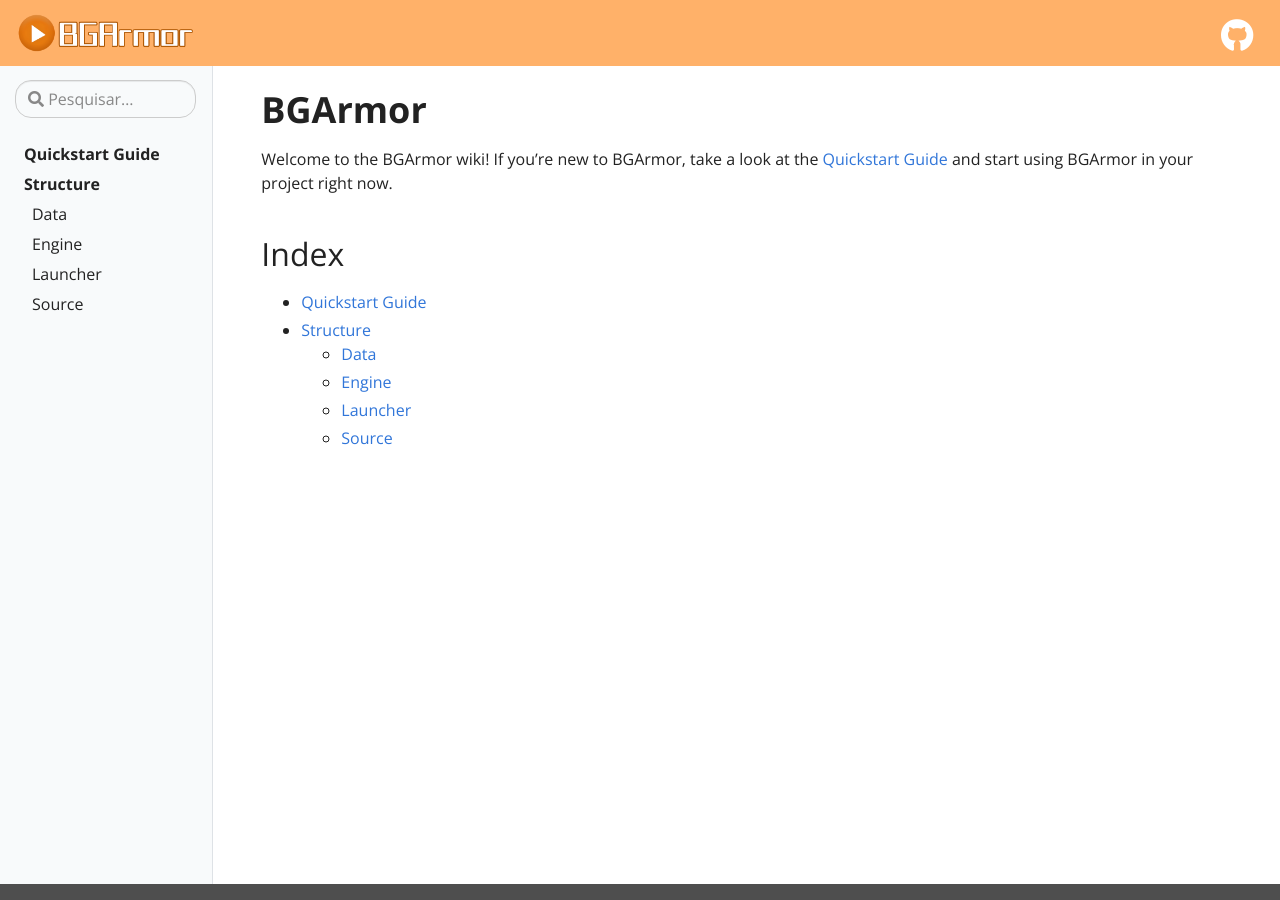
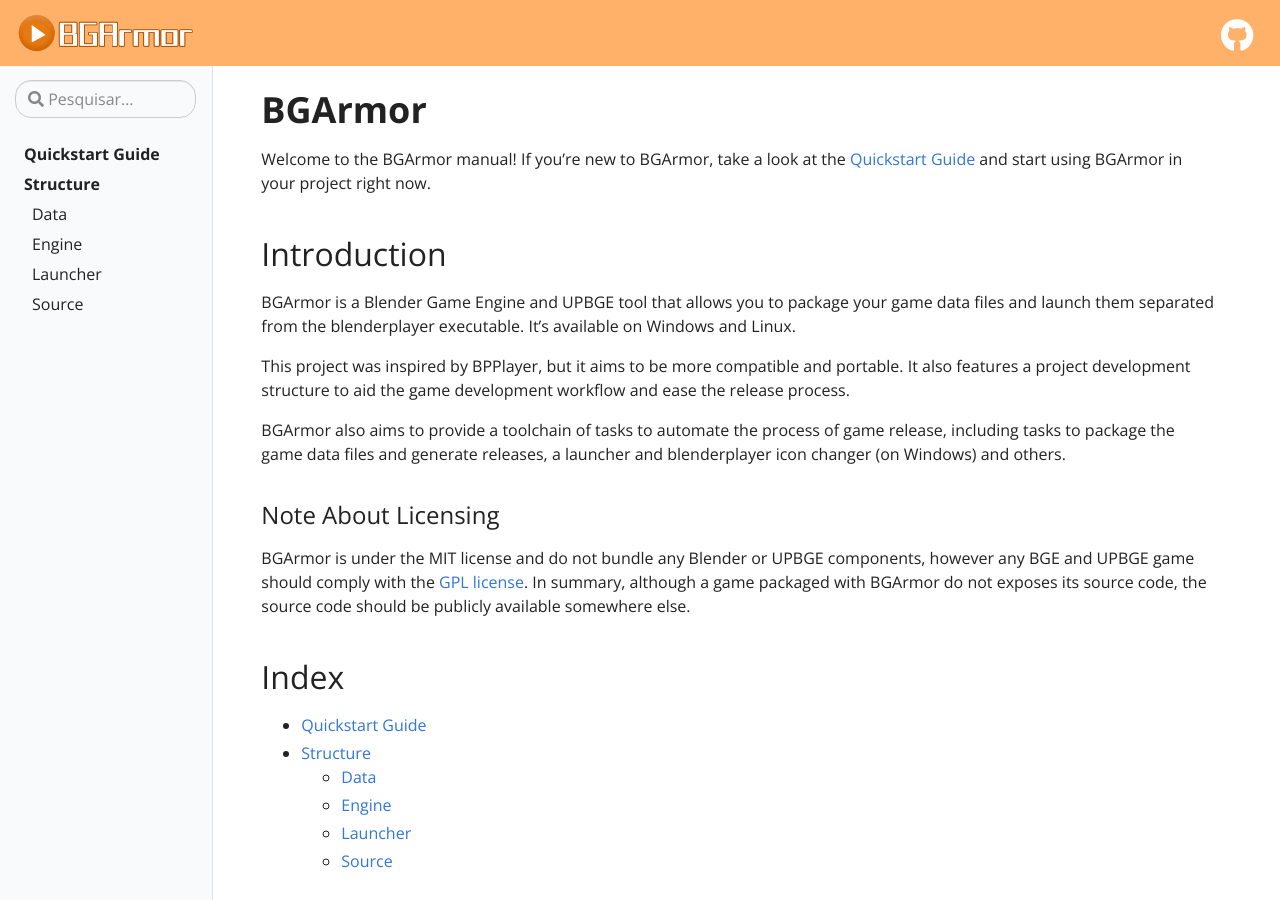
Before and after one commit to bgempire/bgarmor, a Jekyll site: the page built from pages/index.md, in a window 1280 px wide and 900 px high. Built offline with Jekyll 4.4.1, drawn with Linux system fonts in a browser that asks for light colours.

Commit message:
doc: update main page

```diff
--- a/pages/index.md
+++ b/pages/index.md
@@ -5,13 +5,25 @@
 ---
 
 # BGArmor
-
-Welcome to the BGArmor wiki! If you're new to BGArmor, take a look at the
+Welcome to the BGArmor manual! If you're new to BGArmor, take a look at the
 [Quickstart Guide]({{ site.baseurl }}/quickstart)
 and start using BGArmor in your project right now.
 
+## Introduction
+BGArmor is a Blender Game Engine and UPBGE tool that allows you to package your
+game data files and launch them separated from the blenderplayer executable.
+It's available on Windows and Linux.
+
+This project was inspired by BPPlayer, but it aims to be more compatible and portable.
+It also features a project development structure to aid the game development
+workflow and ease the release process.
+
+BGArmor also aims to provide a toolchain of tasks to automate the process of game release, including tasks to package the game data files and generate releases, a launcher and blenderplayer icon changer (on Windows) and others.
+
+### Note About Licensing
+BGArmor is under the MIT license and do not bundle any Blender or UPBGE components, however any BGE and UPBGE game should comply with the [GPL license](https://download.blender.org/release/GPL3-license.txt). In summary, although a game packaged with BGArmor do not exposes its source code, the source code should be publicly available somewhere else.
+
 ## Index
-
 {%- for section in site.data.toc %}
 - [{{ section.title }}]({{ section.url }})
 {%- if section.links %}
```
